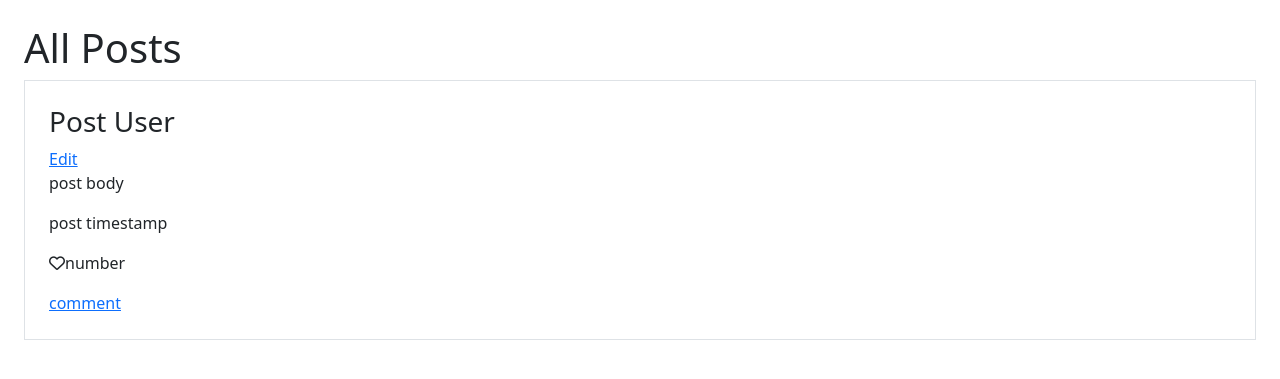
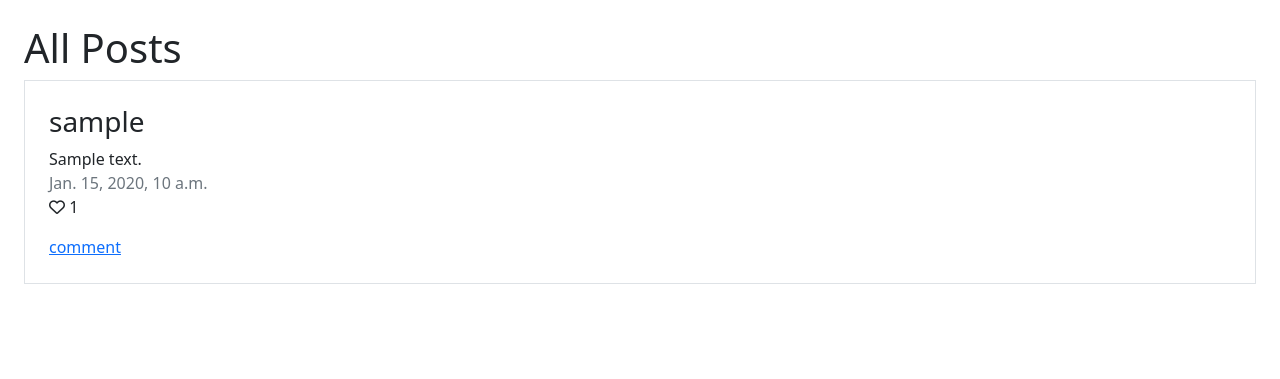
Before and after one commit to AutoAFK/cs50-network, a Django app: page / in a window 1280 px wide. Shown: the part 56-435 px from the top of the page. Run offline with Django 3.2, Linux system fonts and the light colour scheme; tables that the repository leaves empty hold one stand-in row (values such as "Sample post"); some libraries are stand-ins or nearby versions.

Commit message:
updated the post view and posts will be retrived from db"

```diff
--- a/network/templates/network/index.html
+++ b/network/templates/network/index.html
@@ -13,14 +13,19 @@
       </div>
     </form>
   {% endif %}
+  {% for post in posts %}
     <div class="border border-gray p-4 my-2">
-    <h3>Post User</h3>
+      <h3>{{ post.user }}</h3>
+      {% if user == post.user %}
         <a href="#">Edit</a>
-    <p>post body</p>
-    <p>post timestamp</p>
+      {% endif %}
+      <p class="my-0">{{ post.body }}</p>
+      <p class="my-0 text-secondary">{{ post.timestamp }}</p>
       <p>
-      <i class="fa-regular fa-heart pe-auto"></i>number
+        <i class="fa-regular fa-heart pe-auto mr-2"></i>
+        {{ post.get_likes_amount }}
       </p>
       <a href="#">comment</a>
     </div>
+  {% endfor %}
 {% endblock %}
--- a/network/views.py
+++ b/network/views.py
@@ -3,13 +3,26 @@ from django.db import IntegrityError
 from django.http import HttpResponse, HttpResponseRedirect, JsonResponse
 from django.shortcuts import render, redirect
 from django.urls import reverse
+from django.core.paginator import Paginator, PageNotAnInteger, EmptyPage
 
 from .models import User, Post
 from .forms import PostForm
 
 
 def index(request):
-    return render(request, "network/index.html", {"form": PostForm()})
+    form = PostForm()
+    posts = Post.objects.all().order_by("-timestamp")
+    paginator = Paginator(posts, 5)
+    page_number = request.GET.get("page")
+
+    try:
+        posts = paginator.page(page_number)
+    except PageNotAnInteger:
+        posts = paginator.page(1)
+    except EmptyPage:
+        posts = paginator.page(paginator.num_pages)
+
+    return render(request, "network/index.html", {"form": form, "posts": posts})
 
 
 def new_post(request):
```
Lines whose indentation alone changed are shown as unchanged.
